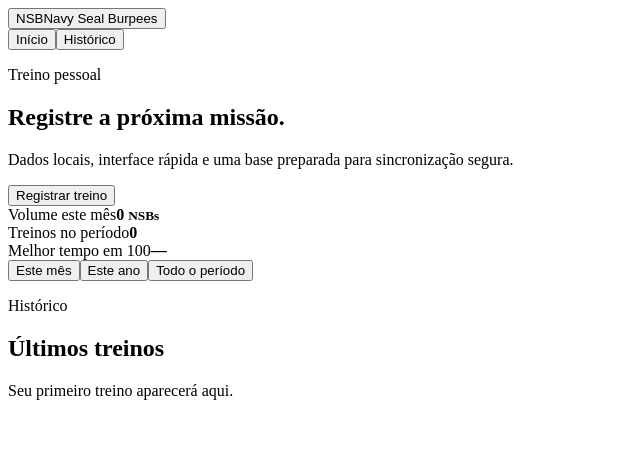
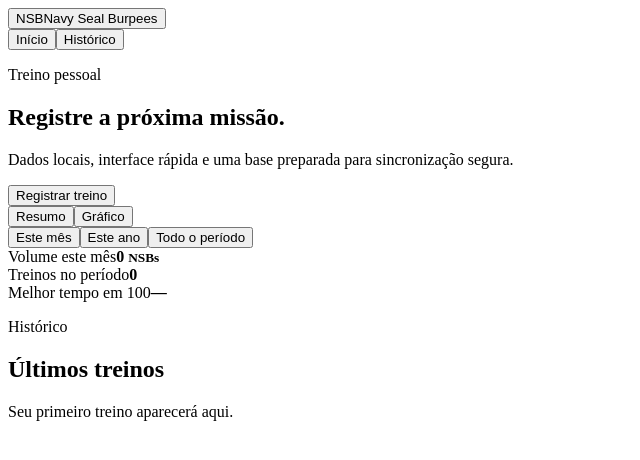
Before and after one commit to Santana-DS/NSB, a React (Vite) app: page / in a window 1280 px wide. Shown: the top 460 px of the page, without its empty margins (0-640 px from the left). Built offline with nearby package versions, Linux system fonts and the light colour scheme; the HTML template or start-up script is replaced by a standard one.

Commit message:
feat: add dashboard chart view

```diff
--- a/src/App.tsx
+++ b/src/App.tsx
@@ -36,6 +36,7 @@ export default function App() {
   const [saveStatus, setSaveStatus] = useState<string | null>(null)
   const [period, setPeriod] = useState<Period>('month')
   const [historyView, setHistoryView] = useState<HistoryView>('list')
+  const [homeView, setHomeView] = useState<HistoryView>('list')
 
   useEffect(() => {
     listWorkouts()
@@ -125,6 +126,18 @@ export default function App() {
 
           {saveStatus && <p className="success-message" role="status">{saveStatus}</p>}
 
+          <div className="view-picker home-view-picker" role="group" aria-label="Visualização da tela inicial">
+            <button type="button" className={homeView === 'list' ? 'selected' : ''} onClick={() => setHomeView('list')}>Resumo</button>
+            <button type="button" className={homeView === 'chart' ? 'selected' : ''} onClick={() => setHomeView('chart')}>Gráfico</button>
+          </div>
+
+          <div className="period-picker" role="group" aria-label="Período do resumo">
+            {(['month', 'year', 'all'] as const).map((option) => (
+              <button key={option} type="button" className={period === option ? 'selected' : ''} onClick={() => setPeriod(option)}>{periodLabel(option)}</button>
+            ))}
+          </div>
+
+          {homeView === 'list' ? (
             <div className="summary-grid" aria-label="Resumo do histórico">
               <article>
                 <span>Volume {periodLabel(period).toLowerCase()}</span>
@@ -139,12 +152,7 @@ export default function App() {
                 <strong>{bestTimeFor(visibleWorkouts, 100) ?? '—'}</strong>
               </article>
             </div>
-
-          <div className="period-picker" role="group" aria-label="Período do resumo">
-            {(['month', 'year', 'all'] as const).map((option) => (
-              <button key={option} type="button" className={period === option ? 'selected' : ''} onClick={() => setPeriod(option)}>{periodLabel(option)}</button>
-            ))}
-          </div>
+          ) : <PeriodVolumeChart workouts={visibleWorkouts} period={period} />}
 
           <section className="recent-section" aria-labelledby="recent-title">
             <div className="section-heading">
@@ -300,3 +308,53 @@ function MonthlyVolumeChart({ workouts }: { workouts: Workout[] }) {
     </section>
   )
 }
+
+function PeriodVolumeChart({ workouts, period }: { workouts: Workout[]; period: Period }) {
+  const bins = useMemo(() => getPeriodBins(workouts, period), [workouts, period])
+  const highest = Math.max(...bins.map((bin) => bin.total), 1)
+
+  if (workouts.length === 0) return <p className="empty-state chart-empty">Registre treinos neste período para visualizar o gráfico.</p>
+  return (
+    <section className="volume-chart home-chart" aria-labelledby="home-chart-title">
+      <div className="section-heading"><div><p className="eyebrow">{periodLabel(period)}</p><h2 id="home-chart-title">Volume de NSBs</h2></div><span className="chart-unit">NSBs</span></div>
+      <ol style={{ gridTemplateColumns: `repeat(${bins.length}, minmax(0, 1fr))` }}>
+        {bins.map((bin) => (
+          <li key={bin.key} aria-label={`${bin.label}: ${bin.total} NSBs`}>
+            <span className="bar-value">{bin.total || '—'}</span>
+            <div className="bar-track"><div className="bar" style={{ height: `${Math.max((bin.total / highest) * 100, bin.total ? 5 : 0)}%` }} /></div>
+            <span className="bar-label">{bin.label}</span>
+          </li>
+        ))}
+      </ol>
+    </section>
+  )
+}
+
+function getPeriodBins(workouts: Workout[], period: Period): Array<{ key: string; label: string; total: number }> {
+  const now = new Date()
+  const formatMonth = new Intl.DateTimeFormat('pt-BR', { month: 'short' })
+  const bins = period === 'month'
+    ? Array.from({ length: Math.ceil(now.getDate() / 7) }, (_, index) => {
+      const start = index * 7 + 1
+      const end = Math.min(start + 6, now.getDate())
+      return {
+        key: String(start), label: `${start}–${end}`,
+        matches: (date: Date) => date.getDate() >= start && date.getDate() <= end,
+      }
+    })
+    : period === 'year'
+      ? Array.from({ length: 12 }, (_, index) => ({
+        key: String(index), label: formatMonth.format(new Date(now.getFullYear(), index, 1)).replace('.', ''),
+        matches: (date: Date) => date.getMonth() === index,
+      }))
+      : Array.from({ length: 6 }, (_, index) => {
+        const year = now.getFullYear() - 5 + index
+        return { key: String(year), label: String(year), matches: (date: Date) => date.getFullYear() === year }
+      })
+
+  return bins.map(({ key, label, matches }) => ({
+    key,
+    label,
+    total: workouts.filter((workout) => matches(new Date(workout.performedAt))).reduce((sum, workout) => sum + workout.targetReps, 0),
+  }))
+}
--- a/src/styles.css
+++ b/src/styles.css
@@ -27,7 +27,7 @@ h2 { margin: 0; color: #17303d; font-size: 1.25rem; }
 .summary-grid strong { display: block; margin-top: .25rem; color: #0d2c3d; font-size: 1.65rem; }
 .summary-grid small { font-size: .9rem; }
 .period-picker, .view-picker { display: inline-flex; gap: .2rem; padding: .25rem; border: 1px solid #cdd8d6; border-radius: .65rem; background: #fff; }
-.period-picker { margin: -1.75rem 0 3rem; }
+.period-picker { margin: .5rem 0 2rem; }
 .period-picker button, .view-picker button { border: 0; border-radius: .4rem; background: transparent; color: #4c5d67; padding: .45rem .65rem; font-weight: 700; }
 .period-picker button.selected, .view-picker button.selected { color: #fff; background: #0d5261; }
 .section-heading { display: flex; align-items: center; justify-content: space-between; gap: 1rem; margin-bottom: 1rem; }
@@ -38,7 +38,9 @@ h2 { margin: 0; color: #17303d; font-size: 1.25rem; }
 .workout-list time { color: #0d5261; font-variant-numeric: tabular-nums; font-weight: 700; }
 .empty-state { color: #61717a; }
 .view-picker { margin: 1.5rem 0; }
+.home-view-picker { margin-top: 2.25rem; margin-bottom: 0; }
 .volume-chart { max-width: 680px; margin-top: 1.5rem; }
+.home-chart { margin: 0 0 3rem; }.chart-empty { margin: 0 0 3rem; }
 .chart-unit { color: #61717a; font-size: .85rem; font-weight: 700; }
 .volume-chart ol { display: grid; grid-template-columns: repeat(6, 1fr); align-items: end; gap: .75rem; min-height: 240px; margin: 0; padding: 1rem 0 0; list-style: none; border-bottom: 1px solid #cdd8d6; }
 .volume-chart li { display: grid; grid-template-rows: 1.5rem 1fr 1.5rem; align-items: end; min-height: 210px; text-align: center; }
```
Lines whose indentation alone changed are shown as unchanged.
